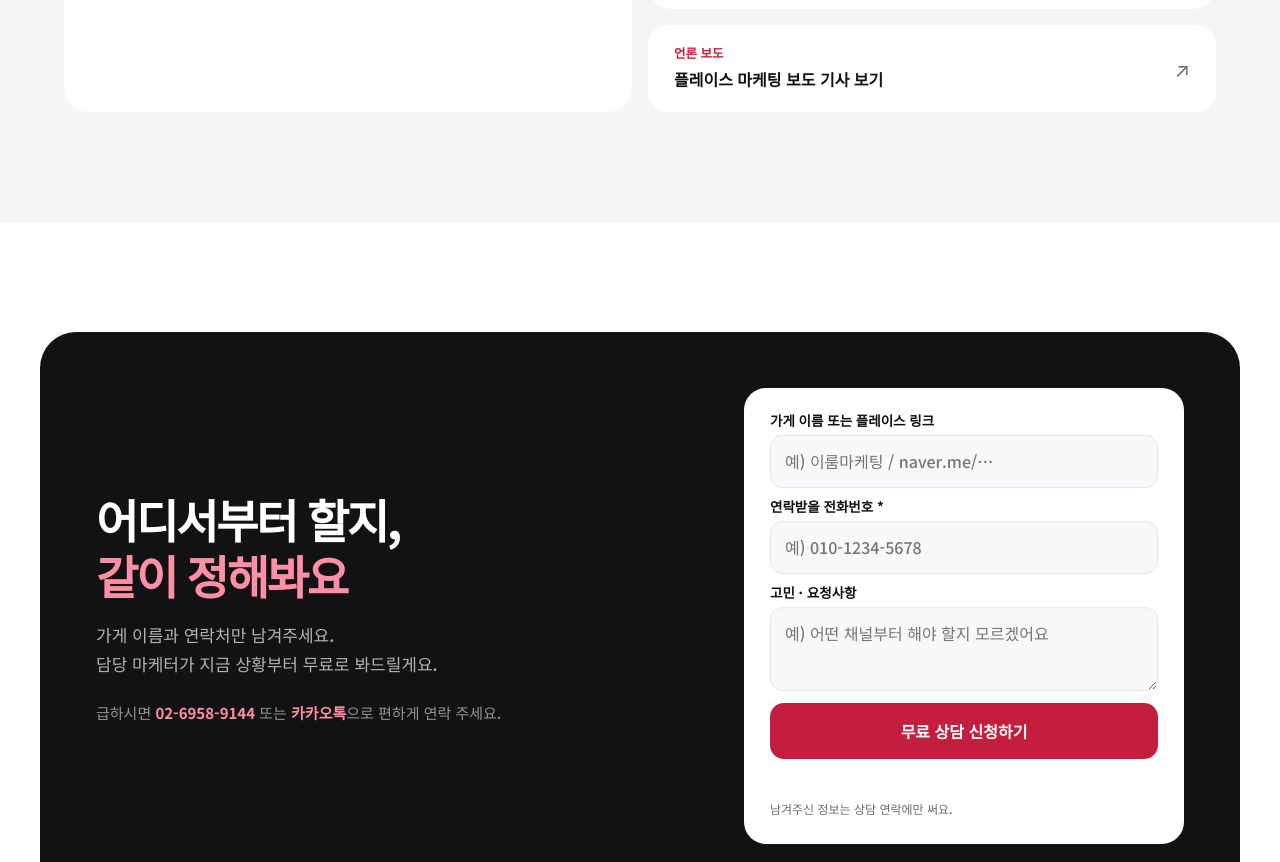
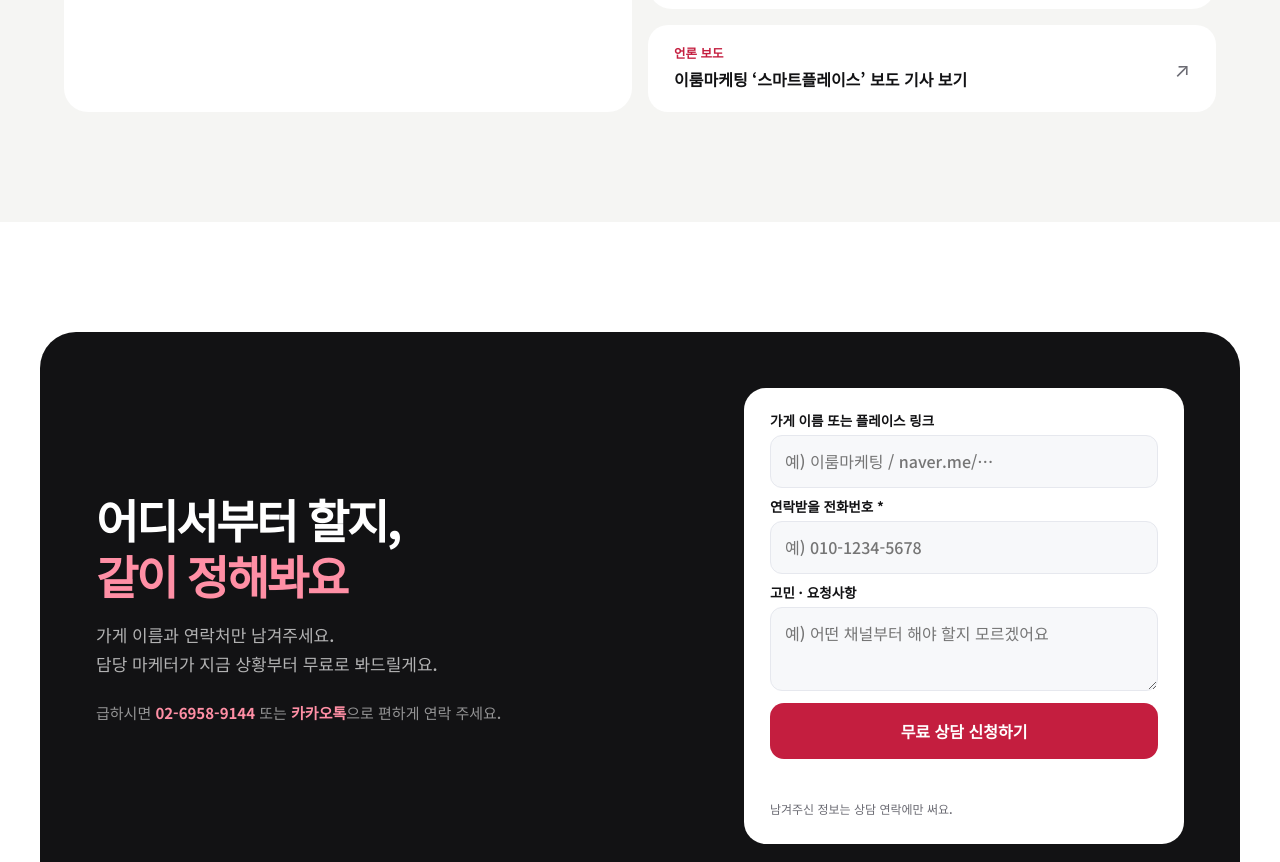
Before and after one commit to dlckddyd/eroom-home, a plain HTML site: page about/index.html in a window 1280 px wide. Shown: the part 5414-6276 px from the top of the page. Drawn offline with Linux system fonts and the light colour scheme; a web font is replaced by a local one.

Commit message:
회사소개: 언론 보도 링크 문구에 스마트플레이스 관계 표기
Co-Authored-By: Claude Fable 5.2 <noreply@anthropic.com>

```diff
--- a/about/index.html
+++ b/about/index.html
@@ -350,7 +350,7 @@ h2.ab-h{margin:18px 0 0;font:800 clamp(32px,4vw,52px)/1.18 var(--pf);letter-spac
 <p class="addr">서울특별시 강서구 양천로 547, 1015호 (가양동, 마스터밸류)</p>
 <p>방문 상담은 미리 전화나 카카오톡으로<br> 시간을 맞춰주시면 기다리고 있을게요.</p>
 <div class="btns"><a class="g" href="https://map.naver.com/p/search/%EC%84%9C%EC%9A%B8%20%EA%B0%95%EC%84%9C%EA%B5%AC%20%EC%96%91%EC%B2%9C%EB%A1%9C%20547" target="_blank" rel="noopener noreferrer">네이버 지도</a><a href="tel:0269589144">전화하기</a><a href="https://pf.kakao.com/_JdYWX" target="_blank" rel="noopener noreferrer">카카오톡</a></div></div>
-<a class="ab-news er-reveal" href="https://m.idsn.co.kr/news/view/1065602129224578" target="_blank" rel="noopener noreferrer"><div><small>언론 보도</small><b>플레이스 마케팅 보도 기사 보기</b></div><i>↗</i></a>
+<a class="ab-news er-reveal" href="https://m.idsn.co.kr/news/view/1065602129224578" target="_blank" rel="noopener noreferrer"><div><small>언론 보도</small><b>이룸마케팅 ‘스마트플레이스’ 보도 기사 보기</b></div><i>↗</i></a>
 </div>
 </div>
 </div></section>
```
